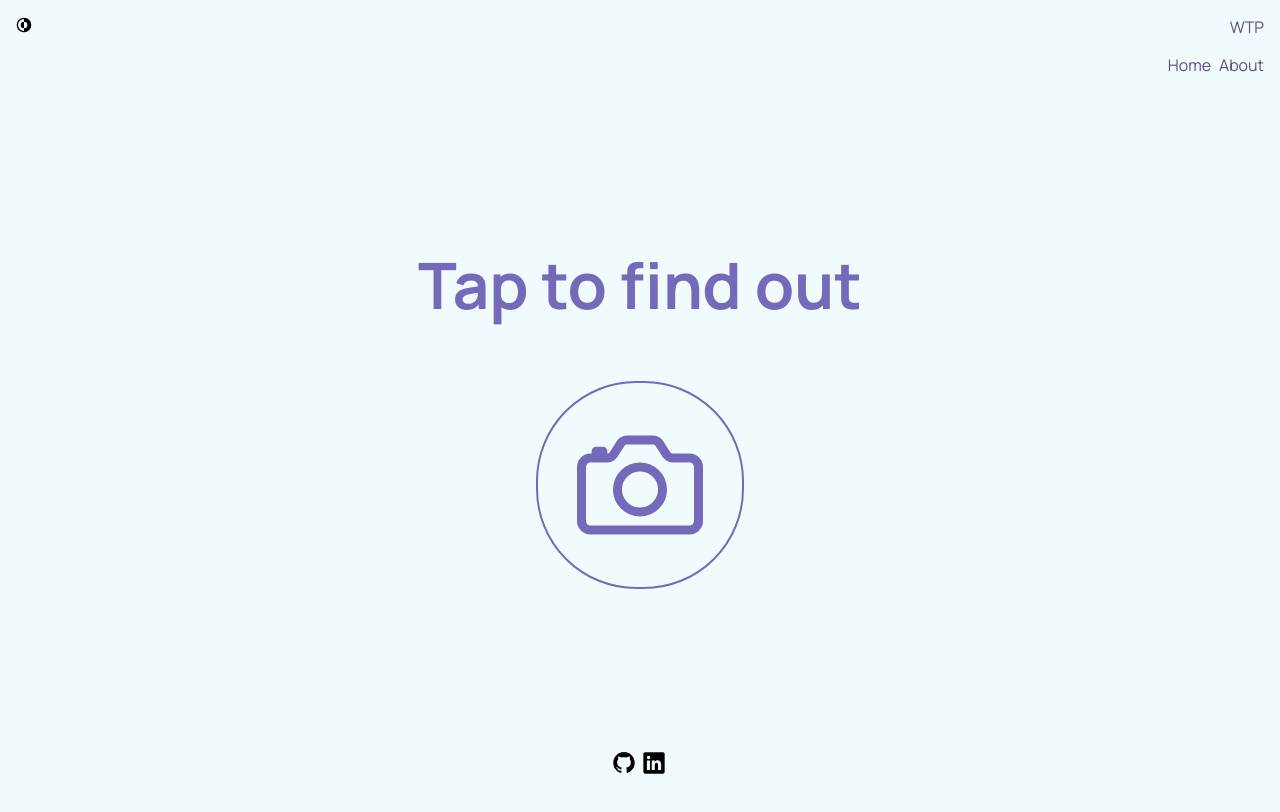
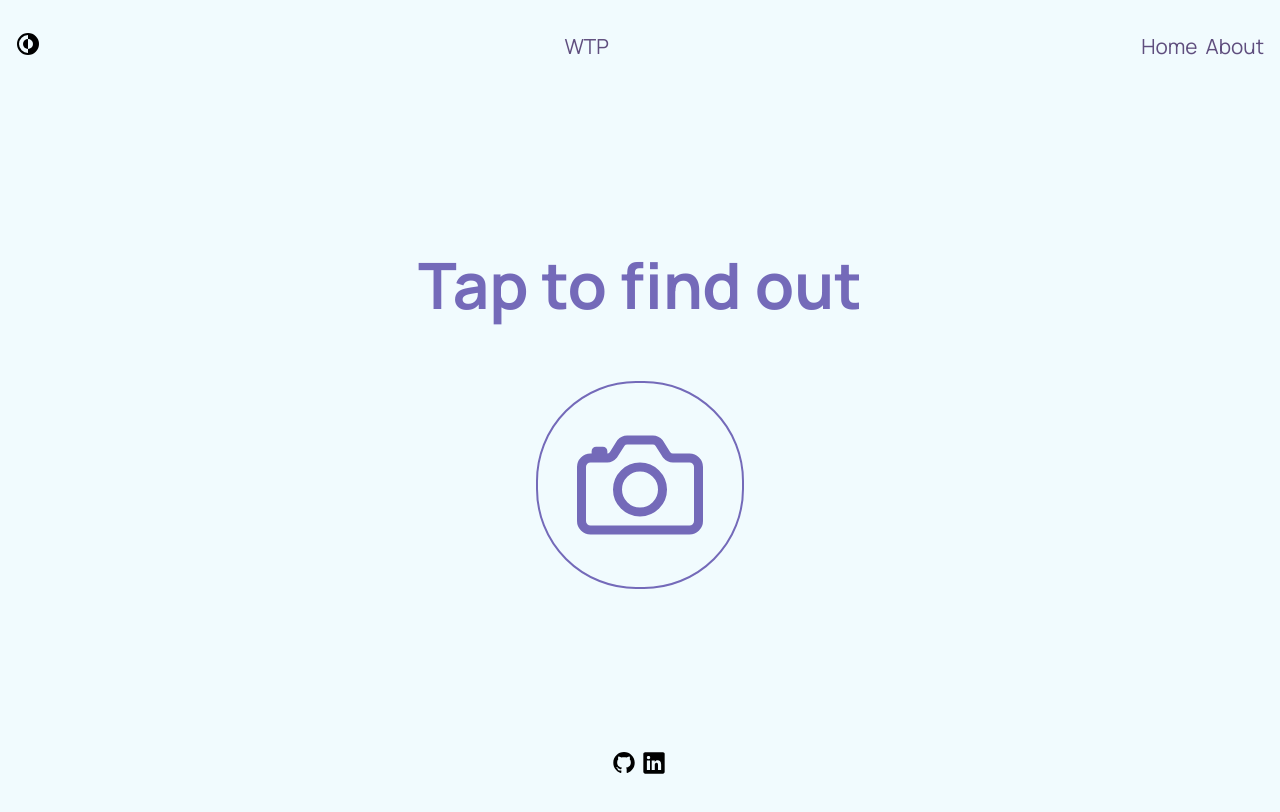
Before and after one commit to burgessolivia/what-the-park-client, a React (Vite) app: page /home in a window 1280 px wide. Shown: the top 812 px of the page. Built offline with nearby package versions, Linux system fonts and the light colour scheme; a web font is replaced by a local one.

Commit message:
header responsive now too

```diff
--- a/src/components/Header/Header.jsx
+++ b/src/components/Header/Header.jsx
@@ -19,6 +19,20 @@ export default function Header() {
         <Link className="header__bottom-left">Home</Link>
         <Link className="header__bottom-right">About</Link>
       </div>
+      <div className="header__tablet">
+        <span className="header__tablet-display">
+          <img
+            src={displayIcon}
+            alt="dark mode button"
+            className="header__tablet-display-icon"
+          />
+        </span>
+        <Link className="header__tablet-logo">WTP</Link>
+        <div className="header__tablet-display-about">
+          <Link className="header__tablet-home">Home</Link>
+          <Link className="header__tablet-about">About</Link>
+        </div>
+      </div>
     </header>
   );
 }
--- a/src/components/Header/Header.scss
+++ b/src/components/Header/Header.scss
@@ -14,16 +14,28 @@
     display: flex;
     flex-direction: row;
     justify-content: space-between;
+
+    @include tablet {
+      display: none;
+    }
   }
 
   &__top-display-icon {
     height: 1rem;
     width: 1rem;
+
+    @include tablet {
+      display: none;
+    }
   }
 
   &__top-logo {
     color: $secondary-light;
     text-decoration: none;
+
+    @include tablet {
+      display: none;
+    }
   }
 
   &__bottom {
@@ -31,15 +43,75 @@
     flex-direction: row;
     justify-content: flex-end;
     gap: 0.5rem;
+
+    @include tablet {
+      display: none;
+    }
   }
 
   &__bottom-left {
     color: $secondary-light;
     text-decoration: none;
+
+    @include tablet {
+      display: none;
+    }
   }
 
   &__bottom-right {
     color: $secondary-light;
     text-decoration: none;
+
+    @include tablet {
+      display: none;
+    }
+  }
+
+  &__tablet {
+    display: none;
+
+    @include tablet {
+      display: block;
+      background-color: $background-light;
+      display: flex;
+      padding: 1rem 0;
+      flex-direction: row;
+      gap: 1rem;
+      justify-content: space-between;
+    }
+
+    &-display {
+      height: 1rem;
+      width: 1rem;
+    }
+
+    &-display-icon {
+      height: 1.5rem;
+      width: 1.5rem;
+    }
+
+    &-display-about {
+      display: flex;
+      flex-direction: row;
+      gap: 0.5rem;
+    }
+
+    &-logo {
+      color: $secondary-light;
+      text-decoration: none;
+      font-size: 1.3rem;
+    }
+
+    &-home {
+      color: $secondary-light;
+      text-decoration: none;
+      font-size: 1.3rem;
+    }
+
+    &-about {
+      color: $secondary-light;
+      text-decoration: none;
+      font-size: 1.3rem;
+    }
   }
 }
```
